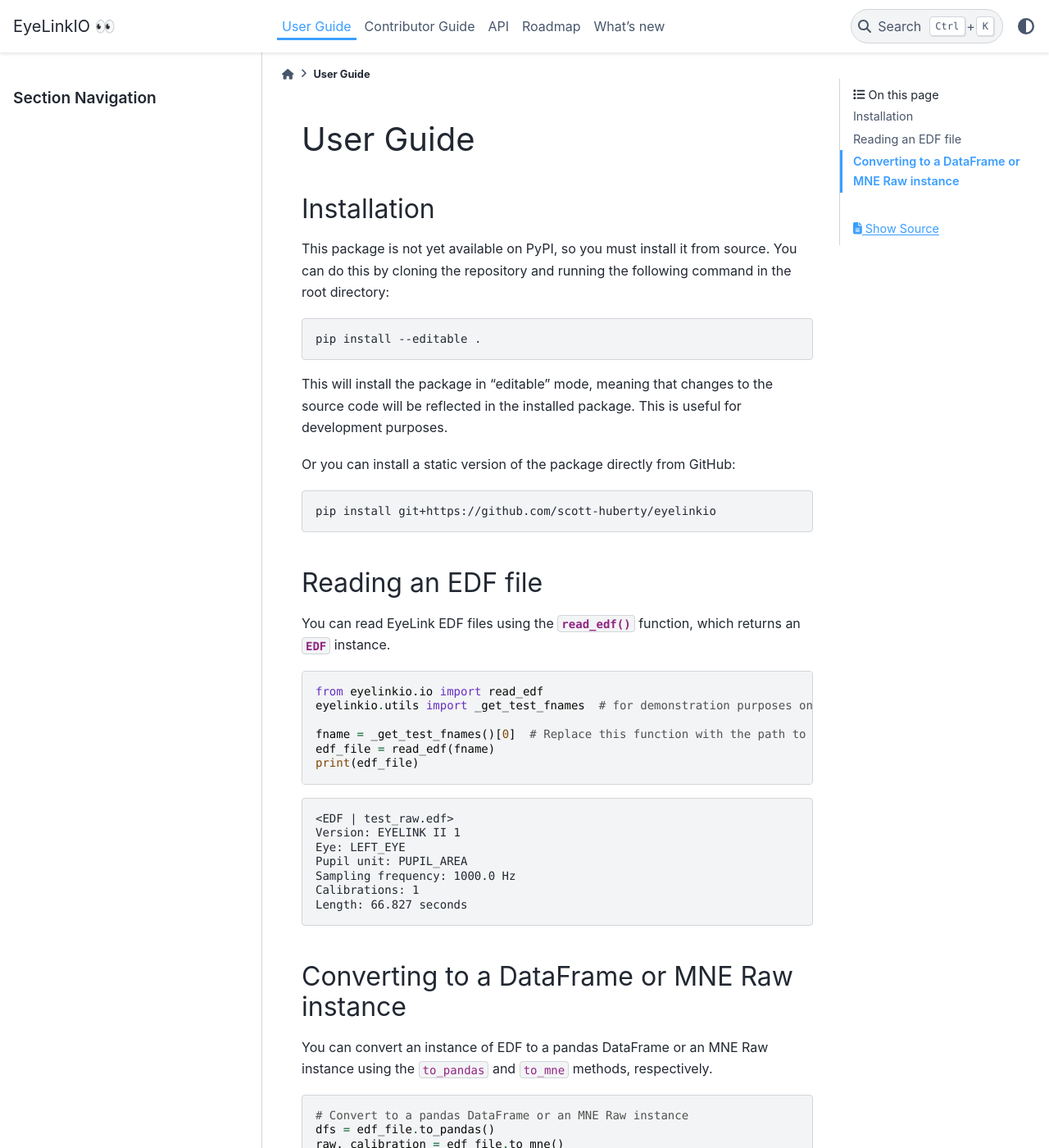
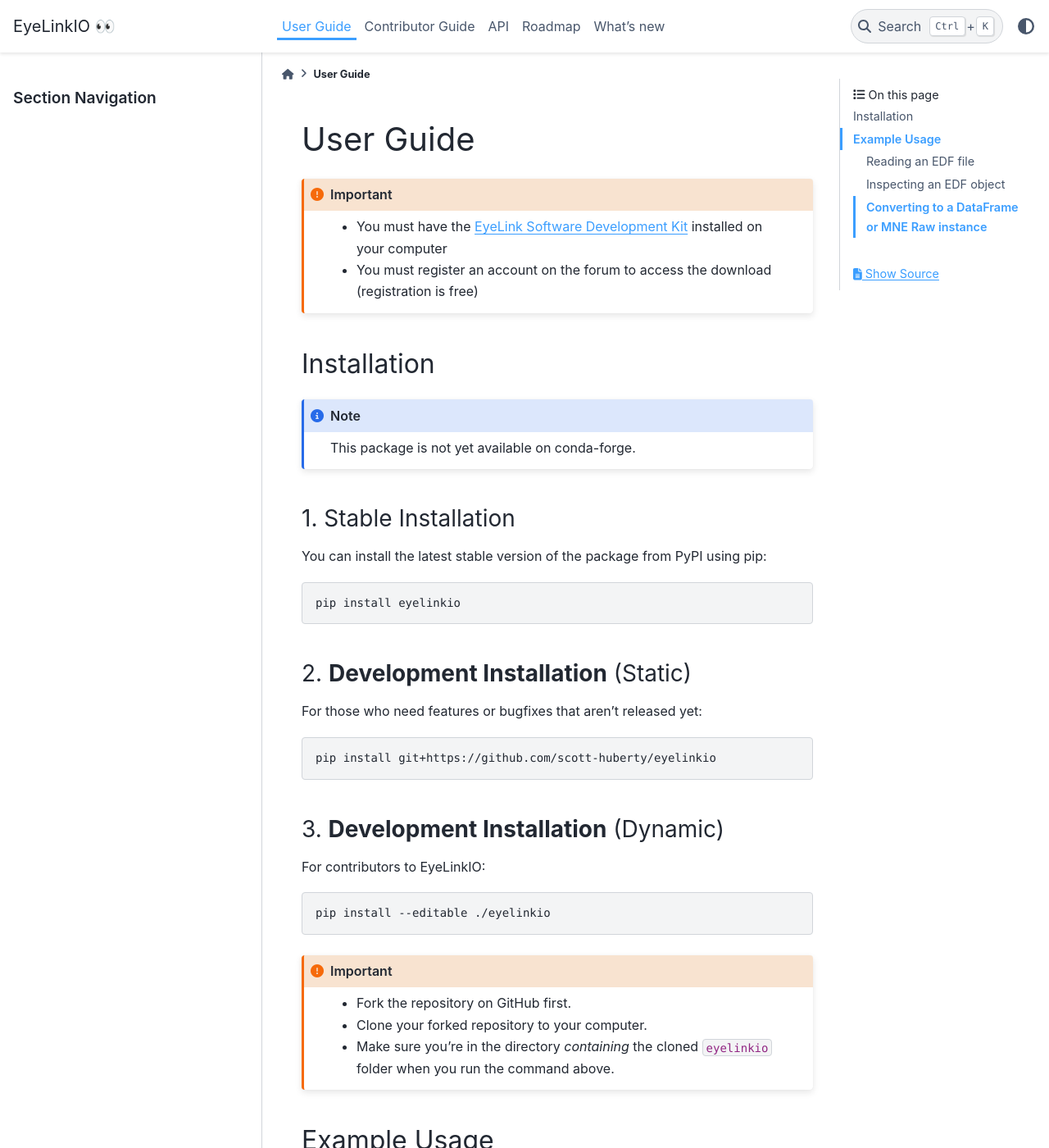
Before and after one commit to scott-huberty/eyelinkio, a Sphinx documentation site: the page built from docs/usage.rst, in a window 1280 px wide and 1400 px high. Shown: the whole window at 82% size. Built offline with Sphinx 7.4.7 and the PyData theme 0.15.4, drawn with Linux system fonts in a browser that asks for light colours; some of the changed text lies outside the part shown.

Commit message:
DOC: Update install and usage docs (#10)

```diff
--- a/docs/usage.rst
+++ b/docs/usage.rst
@@ -3,32 +3,59 @@
 User Guide
 ==========
 
+.. important::
+   - You must have the `EyeLink Software Development Kit <https://www.sr-research.com/support/forum-3.html>`_ installed on your computer
+   - You must register an account on the forum to access the download (registration is free)
+
+
 Installation
 ------------
 
-This package is not yet available on PyPI, so you must install it from source. You can do
-this by cloning the repository and running the following command in the root directory:
+.. note::
+   This package is not yet available on conda-forge.
+
+1. Stable Installation
+~~~~~~~~~~~~~~~~~~~~~~~
+
+You can install the latest stable version of the package from PyPI using pip:
 
 .. code:: bash
 
-   pip install --editable .
+   pip install eyelinkio
 
-This will install the package in "editable" mode, meaning that changes to the source code
-will be reflected in the installed package. This is useful for development purposes.
 
-Or you can install a static version of the package directly from GitHub:
+2. **Development Installation** (Static)
+~~~~~~~~~~~~~~~~~~~~~~~~~~~~~~~~~~~~~~~~
+
+For those who need features or bugfixes that aren't released yet:
 
 .. code:: bash
 
    pip install git+https://github.com/scott-huberty/eyelinkio
 
 
+3. **Development Installation** (Dynamic)
+~~~~~~~~~~~~~~~~~~~~~~~~~~~~~~~~~~~~~~~~~
+
+For contributors to EyeLinkIO:
+
+.. code:: bash
+
+   pip install --editable ./eyelinkio
+
+.. important::
+   - Fork the repository on GitHub first.
+   - Clone your forked repository to your computer.
+   - Make sure you're in the directory *containing* the cloned ``eyelinkio`` folder when you run the command above.
+
+Example Usage
+-------------
 
 Reading an EDF file
--------------------
+~~~~~~~~~~~~~~~~~~~
 
-You can read EyeLink EDF files using the :func:`~eyelinkio.io.edf.read_edf` function, which
-returns an :class:`~eyelinkio.io.EDF` instance.
+You can read EyeLink EDF files using the :func:`~eyelinkio.edf.read_edf` function, which
+returns an :class:`~eyelinkio.EDF` instance.
 
 .. code:: python
 
@@ -49,18 +76,59 @@
    Calibrations: 1
    Length: 66.827 seconds
 
+Inspecting an EDF object
+~~~~~~~~~~~~~~~~~~~~~~~~~
+
+An EDF object inherits from a dictionary, so you can index it like a dictionary, and inspect its keys.
+
+.. code:: python
+
+   # Inspect the EDF object
+   edf_file.keys()
+
+
+.. code:: console
+
+      dict_keys(['info', 'discrete', 'times', 'samples'])
+
+
+.. code:: python
+
+   # Inspect the info
+   edf_file['info'].keys()
+
+
+.. code:: console
+
+   dict_keys(['meas_date', 'version', 'camera', 'serial', 'camera_config', 'sfreq', 'ps_units', 'eye', 'sample_fields', 'edfapi_version', 'screen_coords', 'calibrations', 'filename'])
+
+.. code:: python
+
+   # Inspect the events
+   edf_file["discrete"].keys()
+
+.. code:: console
+
+   dict_keys(['messages', 'buttons', 'inputs', 'blinks', 'saccades', 'fixations'])
+
+.. code:: python
+
+
+   # Inspect the calibrations
+   edf_file['info']['calibrations']
+
 
 Converting to a DataFrame or MNE Raw instance
-----------------------------------------------
+~~~~~~~~~~~~~~~~~~~~~~~~~~~~~~~~~~~~~~~~~~~~~
 
 You can convert an instance of EDF to a pandas DataFrame or an MNE Raw instance using the
-``to_pandas`` and ``to_mne`` methods, respectively.
+:meth:`~eyelinkio.EDF.to_pandas` and :meth:`~eyelinkio.EDF.to_mne` methods, respectively.
 
 .. code:: python
 
    # Convert to a pandas DataFrame or an MNE Raw instance
    dfs = edf_file.to_pandas()
-   raw, calibration = edf_file.to_mne()
+   raw, calibrations = edf_file.to_mne()
 
 
 .. seealso::
```
Also changed, not shown: README.md (+1 -1 lines).
